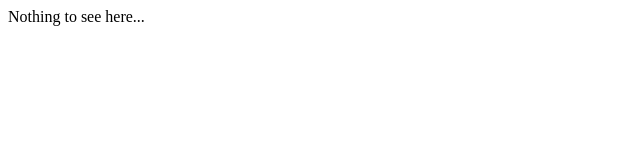
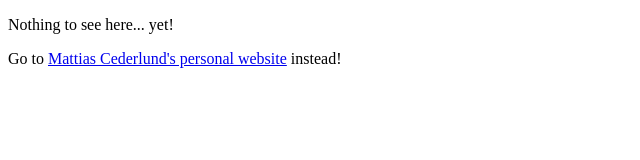
Before and after one commit to mattec92/ReactLab, a React app: page index.html in a window 1280 px wide. Shown: the whole page, without its empty margins (0-640 px from the left). Built offline with nearby package versions, Linux system fonts and the light colour scheme.

Commit message:
Updated main index.html with some placeholder information. (Nginx setup successful!)

```diff
--- a/index.html
+++ b/index.html
@@ -4,6 +4,7 @@
     <meta charset="UTF-8"/>
   </head>
   <body>
-    Nothing to see here...
+    <p>Nothing to see here... yet!</p>
+    <p>Go to <a href="http://mattiascederlund.se">Mattias Cederlund's personal website</a> instead!</p>
   </body>
 </html>
```
